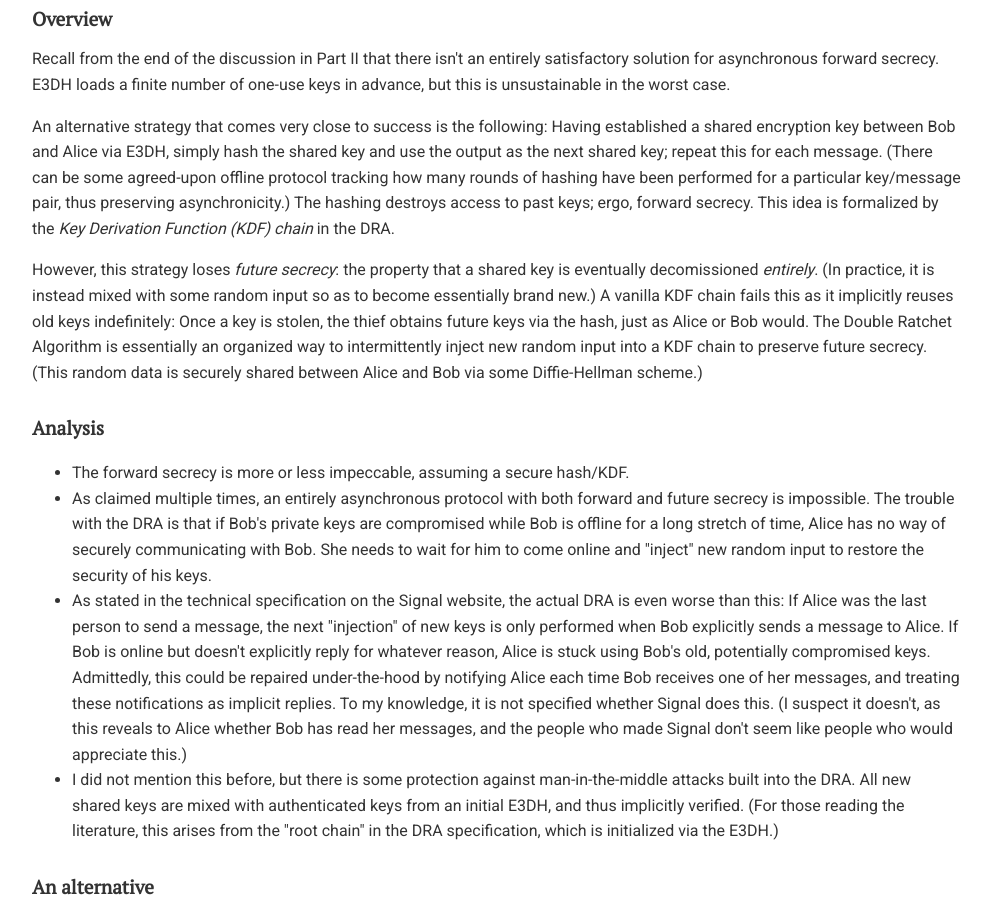
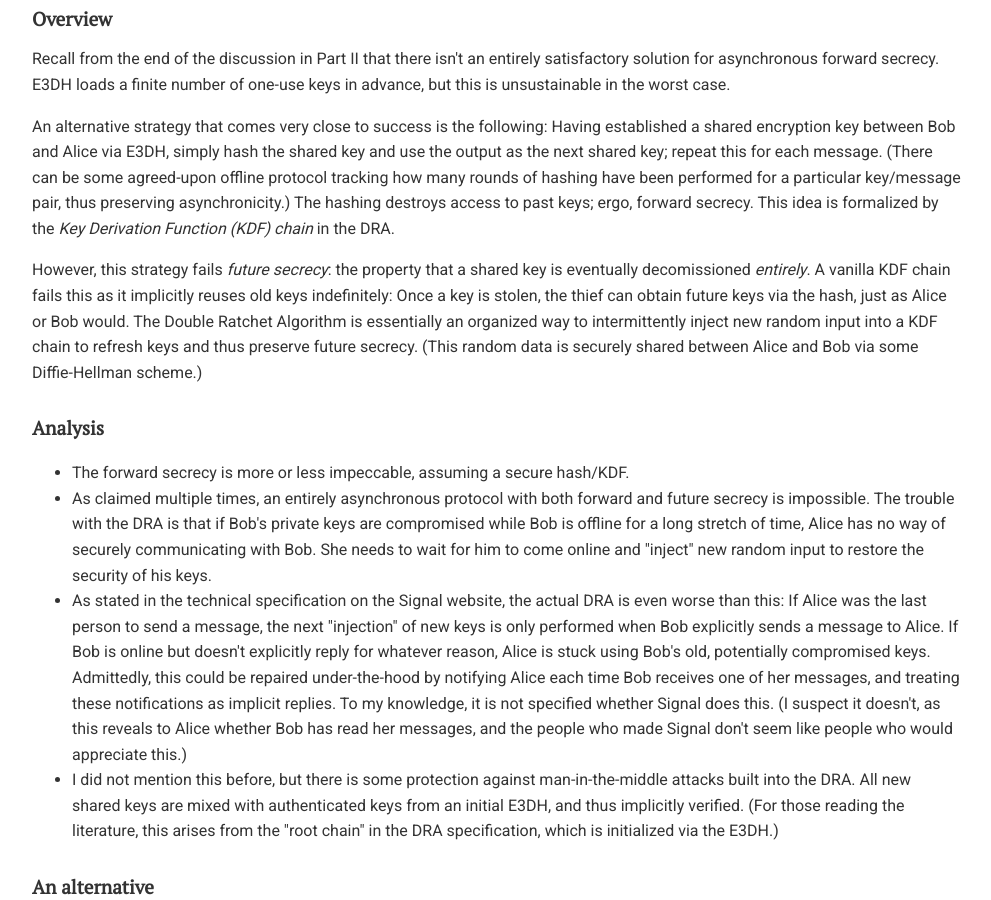
Before and after one commit to chatscrypt/chatscrypt.github.io, a Jekyll site: the page built from _posts/2020-01-16-the-signal-protocol-part-iii-the-double-ratchet-algorithm.html, in a window 1280 px wide and 900 px high, scrolled down 395 px. Shown: the whole window, without its empty margins (143-1134 px from the left). Built offline with Jekyll 4.4.1, drawn with Linux system fonts in a browser that asks for light colours; comment, search, counter and statistics services are not loaded.

Commit message:
Update 2020-01-16-the-signal-protocol-part-iii-the-double-ratchet-algorithm.html

```diff
--- a/_posts/2020-01-16-the-signal-protocol-part-iii-the-double-ratchet-algorithm.html
+++ b/_posts/2020-01-16-the-signal-protocol-part-iii-the-double-ratchet-algorithm.html
@@ -15,7 +15,7 @@ Recall from the end of the discussion in Part II that there isn't an entirely sa
 
 <p>An alternative strategy that comes very close to success is the following: Having established a shared encryption key between Bob and Alice via E3DH, simply hash the shared key and use the output as the next shared key; repeat this for each message. (There can be some agreed-upon offline protocol tracking how many rounds of hashing have been performed for a particular key/message pair, thus preserving asynchronicity.) The hashing destroys access to past keys; ergo, forward secrecy. This idea is formalized by the <i>Key Derivation Function (KDF) chain</i> in the DRA.
 
-<p>However, this strategy loses <i>future secrecy</i>: the property that a shared key is eventually decomissioned <i>entirely</i>. (In practice, it is instead mixed with some random input so as to become essentially brand new.) A vanilla KDF chain fails this as it implicitly reuses old keys indefinitely: Once a key is stolen, the thief obtains future keys via the hash, just as Alice or Bob would. The Double Ratchet Algorithm is essentially an organized way to intermittently inject new random input into a KDF chain to preserve future secrecy. (This random data is securely shared between Alice and Bob via some Diffie-Hellman scheme.)
+<p>However, this strategy fails <i>future secrecy</i>: the property that a shared key is eventually decomissioned <i>entirely</i>. A vanilla KDF chain fails this as it implicitly reuses old keys indefinitely: Once a key is stolen, the thief can obtain future keys via the hash, just as Alice or Bob would. The Double Ratchet Algorithm is essentially an organized way to intermittently inject new random input into a KDF chain to refresh keys and thus preserve future secrecy. (This random data is securely shared between Alice and Bob via some Diffie-Hellman scheme.)
 
 <h2>Analysis</h2>
 
```
